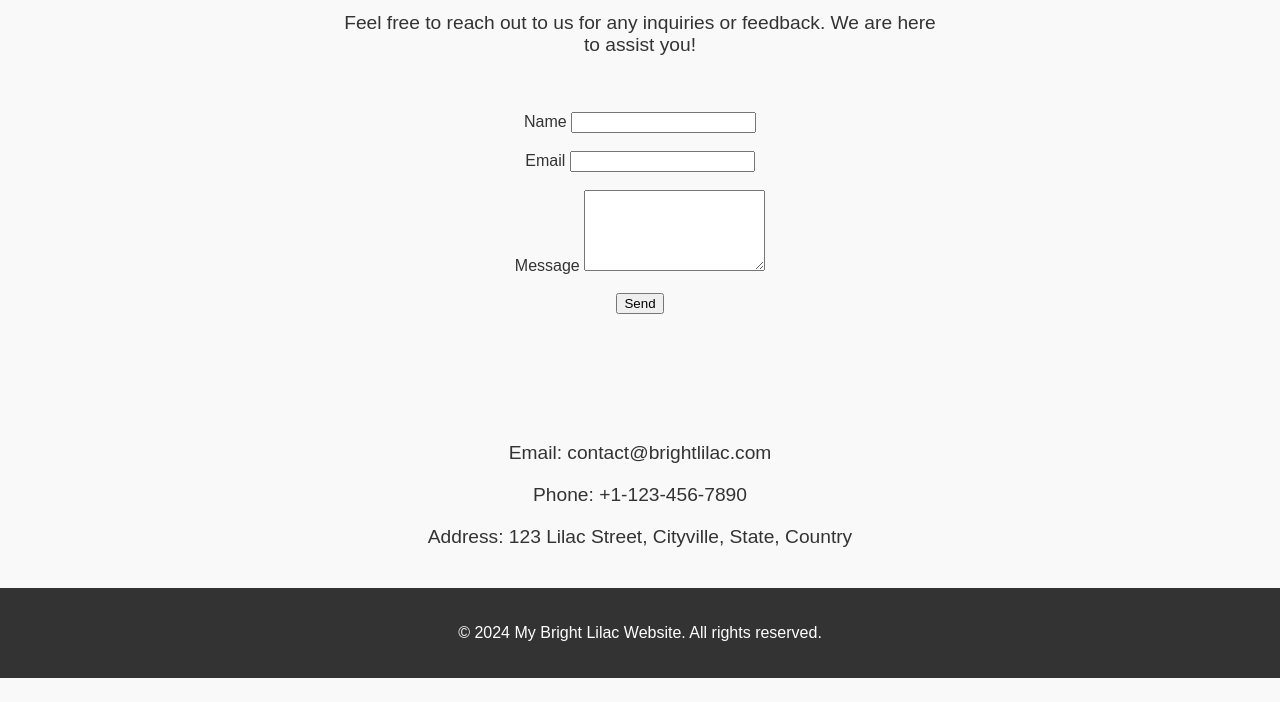
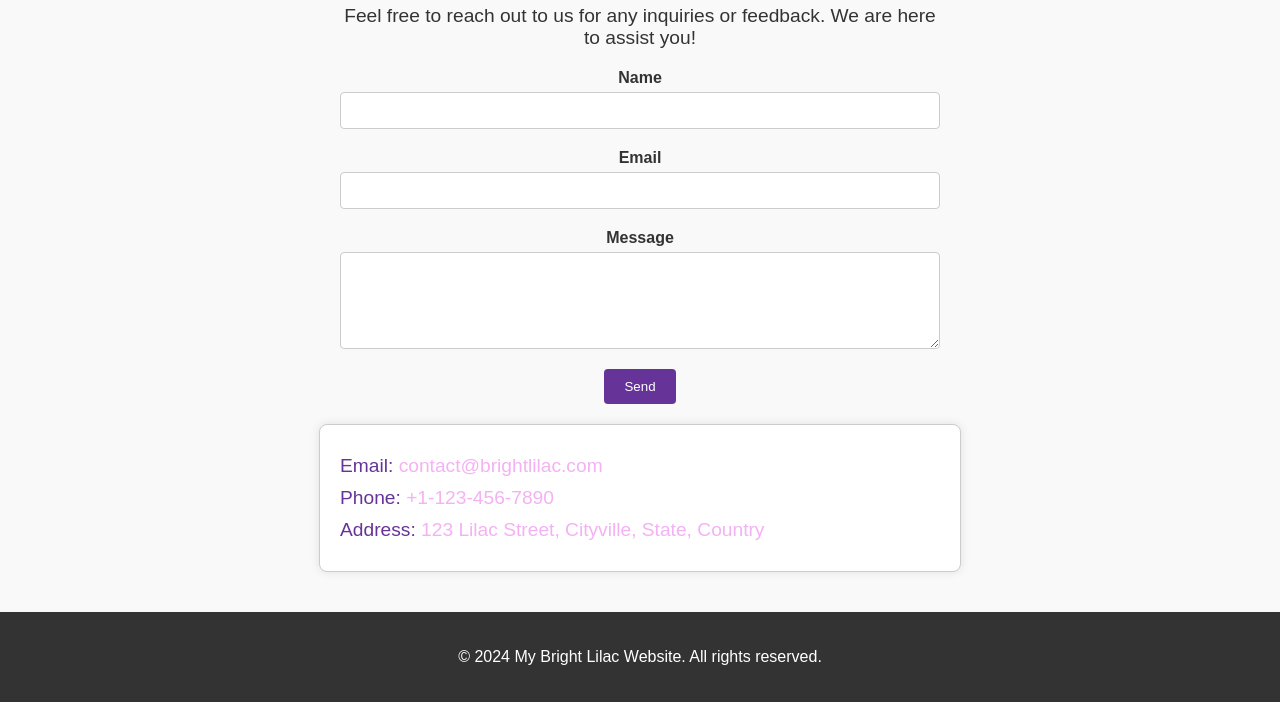
Before and after one commit to farhath-h/simple_assisgnment, a plain HTML site: page contact.html in a window 1280 px wide. Shown: the part 306-1008 px from the top of the page. Before the commit the page ends 984 px from the top, so only its background shows below. Drawn offline with Linux system fonts and the light colour scheme.

Commit message:
contact.html

```diff
--- a/contact.html
+++ b/contact.html
@@ -57,6 +57,7 @@
         .contact h2 {
             font-size: 2em;
             color: #663399;
+            margin-bottom: 20px;
         }
 
         .contact p {
@@ -65,9 +66,72 @@
             margin: 20px auto;
         }
 
+        .contact-form-container {
+            display: flex;
+            justify-content: center;
+            align-items: center;
+            flex-direction: column;
+        }
+
+        .contact-form {
+            display: flex;
+            flex-direction: column;
+            align-items: center;
+            width: 100%;
+            max-width: 600px;
+            margin: 0 auto;
+        }
+
+        .contact-form label {
+            margin-bottom: 5px;
+            font-weight: bold;
+        }
+
+        .contact-form input, .contact-form textarea {
+            width: 100%;
+            padding: 10px;
+            margin-bottom: 20px;
+            border: 1px solid #ccc;
+            border-radius: 4px;
+            box-sizing: border-box;
+        }
+
+        .contact-form button {
+            background-color: #663399;
+            color: #fff;
+            padding: 10px 20px;
+            border: none;
+            border-radius: 4px;
+            cursor: pointer;
+            transition: background-color 0.3s ease;
+        }
+
+        .contact-form button:hover {
+            background-color: #BA55D3;
+        }
+
+        .contact-info-box {
+            background-color: #ffffff;
+            border: 1px solid #ccc;
+            border-radius: 8px;
+            box-shadow: 0 0 10px rgba(0, 0, 0, 0.1);
+            padding: 20px;
+            max-width: 600px;
+            margin: 20px auto;
+            text-align: left;
+            color:#ee82eea0;
+        }
+
+        .contact-info-box p {
+            margin: 10px 0;
+        }
+
         @keyframes fadeIn {
             from { opacity: 0; }
             to { opacity: 1; }
+        }
+        span{
+            color: #663399;
         }
     </style>
 </head>
@@ -85,27 +149,29 @@
 </nav>
 
 <section class="contact">
-    <h2>Contact Us</h2>
+    <h2>Get in Touch</h2>
     <p>Feel free to reach out to us for any inquiries or feedback. We are here to assist you!</p>
-    <br><br>
+
     <div class="contact-form-container">
         <form class="contact-form">
             <label for="name">Name</label>
-            <input type="text" id="name" name="name" required><br><br>
+            <input type="text" id="name" name="name" required>
 
             <label for="email">Email</label>
-            <input type="email" id="email" name="email" required><br><br>
+            <input type="email" id="email" name="email" required>
 
             <label for="message">Message</label>
             <textarea id="message" name="message" rows="5" required></textarea>
-            <br><br>
+
             <button type="submit">Send</button>
         </form>
     </div>
-    <br><br><br><br><br><br>
-    <p>Email: contact@brightlilac.com</p>
-    <p>Phone: +1-123-456-7890</p>
-    <p>Address: 123 Lilac Street, Cityville, State, Country</p>
+
+    <div class="contact-info-box">
+        <p><span>Email:</span> contact@brightlilac.com</p>
+        <p><span>Phone:</span> +1-123-456-7890</p>
+        <p><span>Address:</span> 123 Lilac Street, Cityville, State, Country</p>
+    </div>
 </section>
 
 <footer>
```
